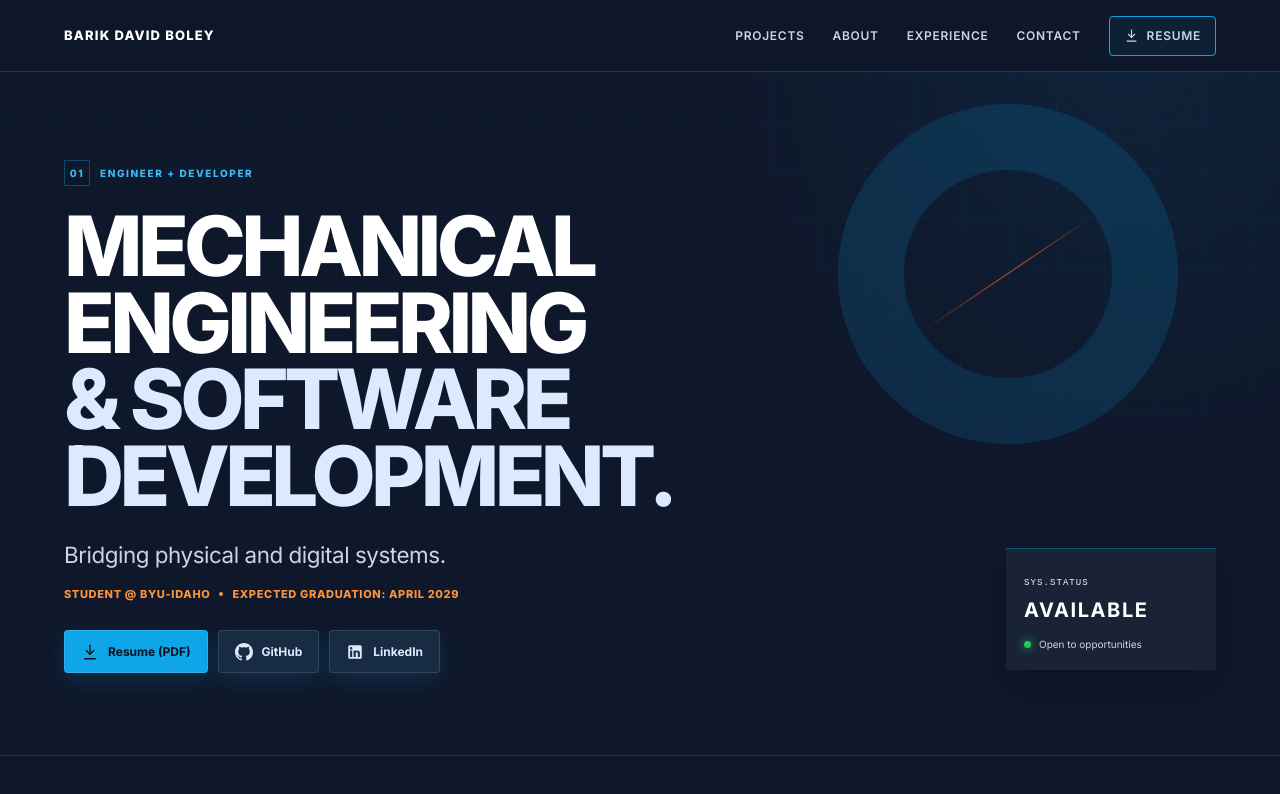
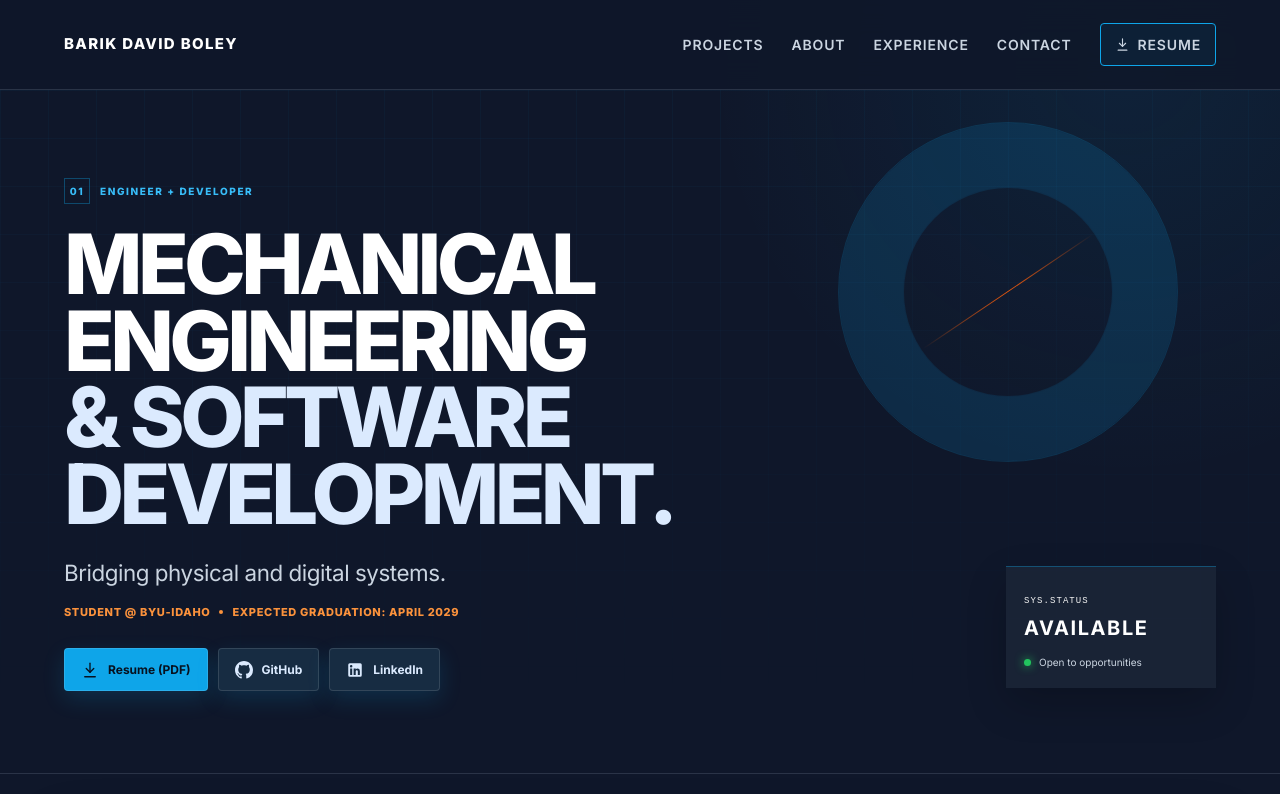
Before and after one commit to Barik-D-Boley/barikboley.com, a Next.js app: page / in a window 1280 px wide. Shown: the top 794 px of the page. Built offline with nearby package versions, Linux system fonts and the light colour scheme; a web font is replaced by a local one.

Commit message:
Made Navbar Bigger

```diff
--- a/app/layout.tsx
+++ b/app/layout.tsx
@@ -18,7 +18,7 @@ const geistMono = Geist_Mono({
 });
 
 export const metadata: Metadata = {
-  title: "Barik David Boley | Portfolio",
+  title: "Barik Boley | Portfolio",
   description: "Mechanical Engineering & Software Development Portfolio",
 };
 
--- a/app/styles/layout/navbar.css
+++ b/app/styles/layout/navbar.css
@@ -3,7 +3,7 @@
   z-index: 50;
   top: 0;
   display: flex;
-  min-height: 72px;
+  min-height: 90px;
   align-items: center;
   justify-content: space-between;
   border-bottom: 1px solid var(--line);
@@ -17,7 +17,7 @@
   align-items: center;
   gap: 12px;
   color: var(--text);
-  font-size: 13px;
+  font-size: 15px;
   font-weight: 800;
   letter-spacing: 0.09em;
   text-decoration: none;
@@ -25,13 +25,13 @@
 
 .brand-mark {
   display: grid;
-  width: 32px;
-  height: 32px;
+  width: 40px;
+  height: 40px;
   place-items: center;
   background: var(--blue);
   box-shadow: 4px 4px 0 rgba(234, 88, 12, 0.8);
   color: #06131f;
-  font-size: 15px;
+  font-size: 18px;
 }
 
 .nav-links {
@@ -43,7 +43,7 @@
 .nav-links > a {
   position: relative;
   color: #cbd5e1;
-  font-size: 12px;
+  font-size: 14px;
   font-weight: 600;
   letter-spacing: 0.06em;
   text-decoration: none;
```
